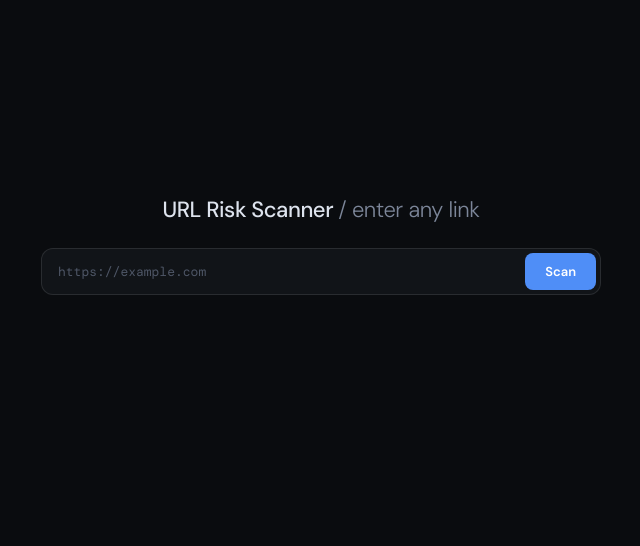
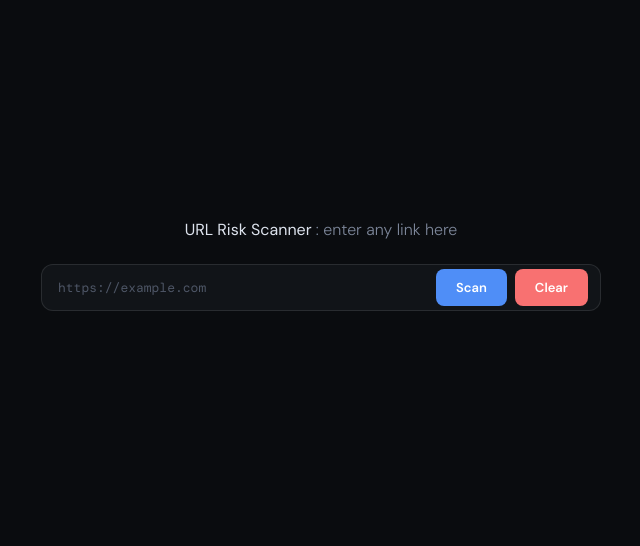
Before and after one commit to samiphobic/Phishing_capstone, a Flask app: page / in a window 1280 px wide. Shown: the part 142-688 px from the top of the page, without its empty margins (319-959 px from the left). Run offline with Flask 3, Linux system fonts and the light colour scheme.

Commit message:
Update
Added clear button and information tabs to interface

```diff
--- a/templates/index.html
+++ b/templates/index.html
@@ -85,7 +85,7 @@
   gap: 24px;
 }
 
-.page-title {
+page-title {
   font-size: 22px;
   font-weight: 500;
   color: var(--text);
@@ -142,6 +142,22 @@
   transition: opacity .15s, transform .1s;
   white-space: nowrap;
 }
+
+.clear.btn{
+  background: var(--red);
+  border: none;
+  border-radius: 8px;
+  padding: 10px 20px;
+  font-family: 'DM Sans', sans-serif;
+  font-size: 13px;
+  font-weight: 600;
+  color: #fff;
+  cursor: pointer;
+  transition: opacity .15s, transform .1s;
+  white-space: nowrap;
+}
+
+
 
 .go-btn:hover:not(:disabled) { opacity: .85; }
 .go-btn:active:not(:disabled) { transform: scale(.97); }
@@ -287,7 +344,7 @@
 
 <main>
   <div class="input-section">
-    <div class="page-title">URL Risk Scanner <span>/ enter any link</span></div>
+    <div class="page-title">URL Risk Scanner <span>: enter any link here</span></div>
 
     <div class="input-wrap">
       <input
@@ -299,12 +356,19 @@
         onkeydown="if(event.key==='Enter') run()"
       >
       <button class="go-btn" id="goBtn" onclick="run()">Scan</button>
+
+      <div>
+      <button class="clear btn" id="clearBtn" onclick="document.getElementById('urlInput').value=''; document.getElementById('result').style.display='none'; document.getElementById('errMsg').textContent='';">Clear</button>
     </div>
 
     <div id="errMsg"></div>
   </div>
 
   <div id="result">
+    <div id="infoPanel" class="info-panel">
+    <h3 id="infoTitle"></h3>
+    <p id="infoText"></p>
+    </div>
     <div class="score-row">
       <div class="score-num" id="scoreNum">0/10</div>
       <div class="score-right">
@@ -370,13 +434,41 @@
   const grid    = document.getElementById('featGrid');
   const entries = Object.entries(data.feature_analysis || {});
   grid.innerHTML = entries.map(([k, v]) => `
-    <div class="feat-cell ${v.warning ? 'warn' : 'ok'}">
-      <div class="feat-key">${k}</div>
-      <div class="feat-val">${v.value}</div>
+  <div class="feat-cell ${v.warning ? 'warn' : 'ok'}">
+    <div class="feat-key">
+      ${k}
+      <button class="info-icon" data-info="${k}">i</button>
     </div>
-  `).join('');
+    <div class="feat-val">${v.value}</div>
+  </div>
+`).join('');
 
   res.style.display = 'flex';
+
+  // --- INFO PANEL DATA ---
+const infoData = {
+  "URL length": "How long the URL is. Long URLs often hide malicious parameters or redirect chains.",
+  "Encryption": "HTTPS indicates encryption which protects your information. However, attackers can still get certificates, so it's not a guarantee of safety.",
+  "TLD": "The ending of the URL like .com or .org. Uncommon TLDs can be a red flag as they are abused more frequently.",
+  "Subdomains": "Many subdomains can indicate deceptive URL structures.",
+  "Entropy": "High entropy suggests randomness, often used to evade detection.",
+  "@ symbol": "Presence of '@' can hide the real domain.",
+  "Keywords": "Suspicious words like 'login', 'secure', 'update' in the URL can indicate phishing.",
+  "Domain type":"The category the TLD belongs to, some types are more commonly used for phishing than others.",
+
+
+};
+
+// --- INFO ICON CLICK HANDLER ---
+document.addEventListener("click", (e) => {
+  if (e.target.classList.contains("info-icon")) {
+    const key = e.target.dataset.info;
+    document.getElementById("infoTitle").textContent = key;
+    document.getElementById("infoText").textContent = infoData[key] || "No info available.";
+    document.getElementById("infoPanel").style.display = "block";
+  }
+});
+
 }
 </script>
 </body>
```
Also changed, not shown: other parts of templates/index.html (+41 -0 lines).
